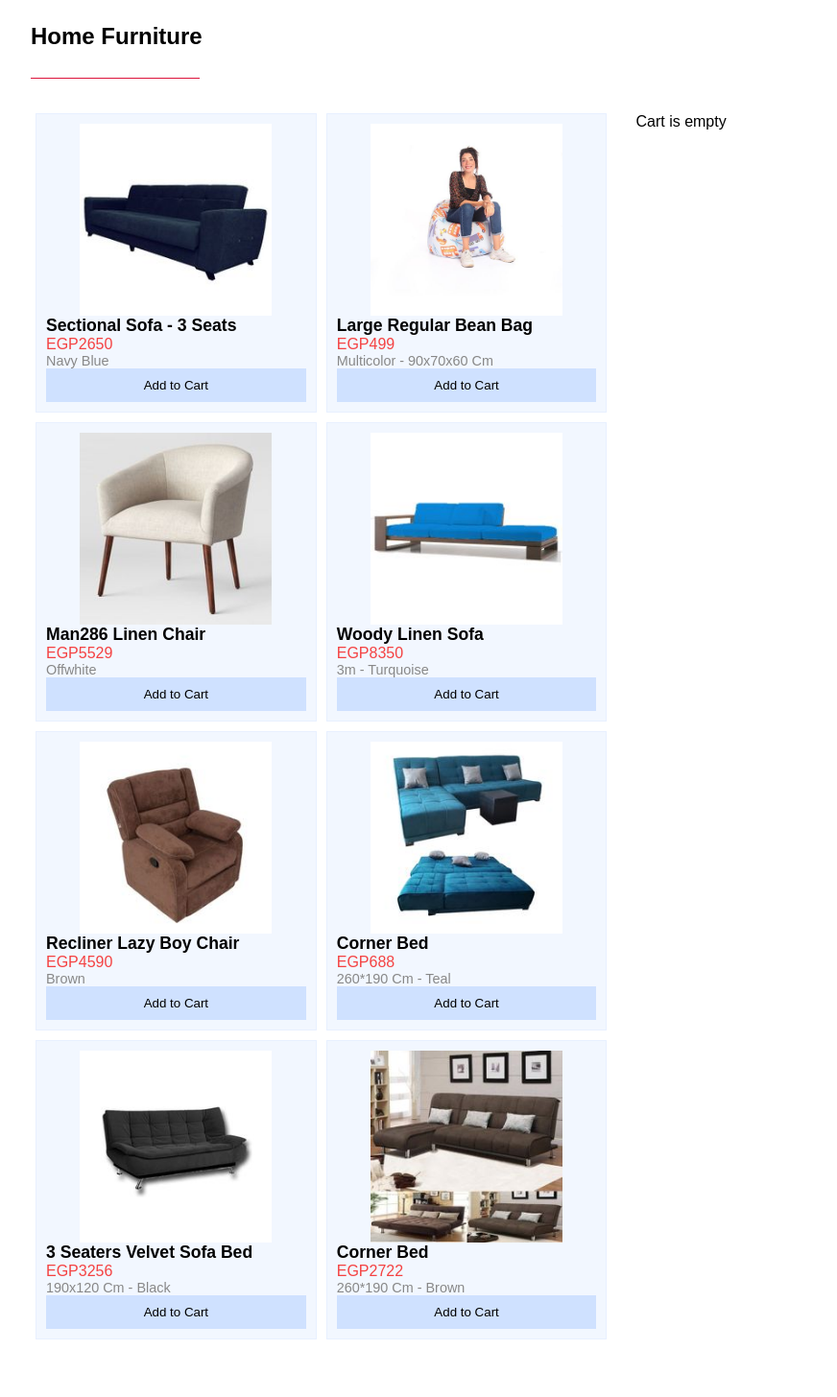
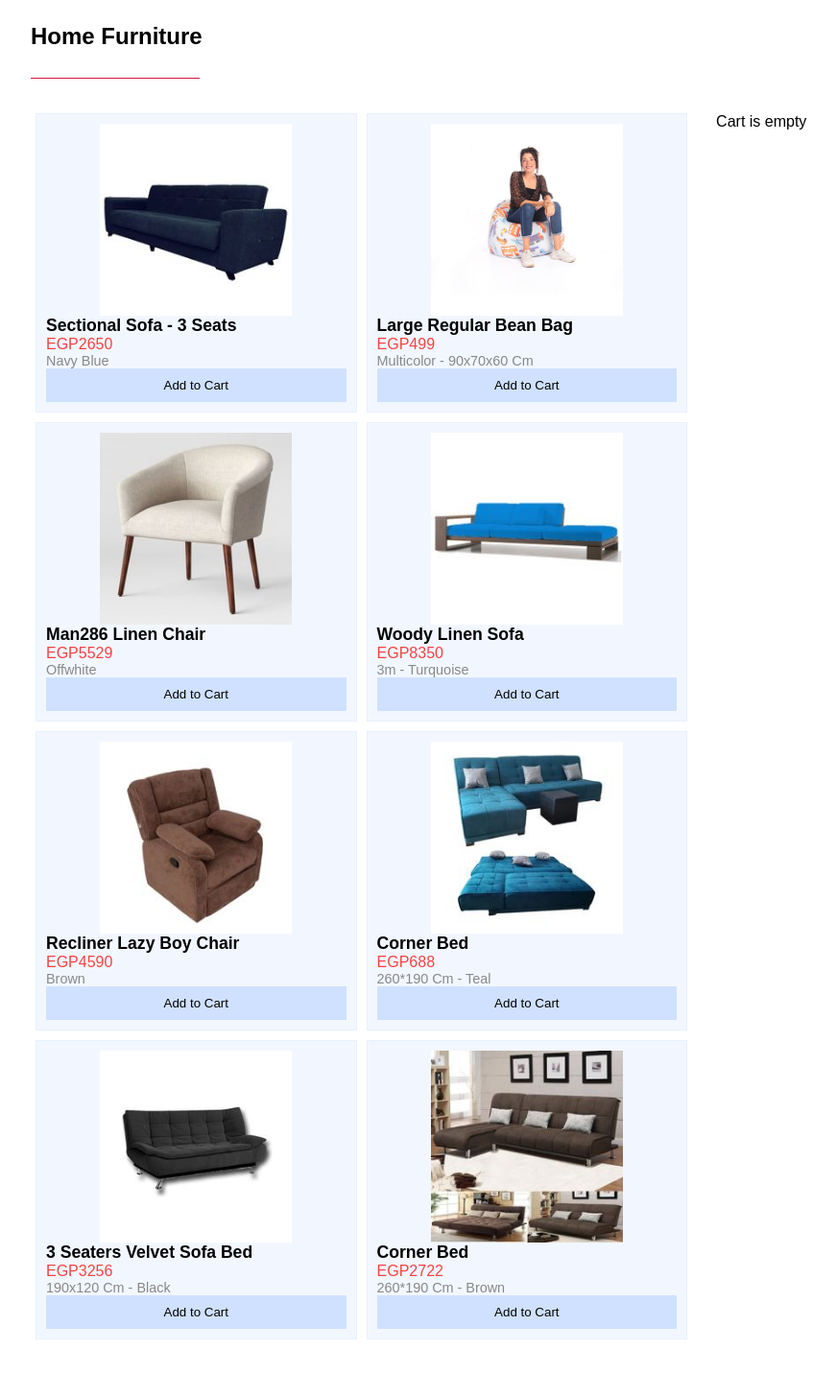
Before and after one commit to elhalag93/project, a PHP site: page /furniture.html in a window 1280 px wide. Shown: the whole page at 96% size, without its empty margins (63-935 px from the left). Run offline with PHP 8.4, Linux system fonts and the light colour scheme.

Commit message:
Update furniture.css

```diff
--- a/furniture.css
+++ b/furniture.css
@@ -72,8 +72,8 @@ html, body {
     display: flex;
     max-width: 1000px;
   }
-  #cart-products { width: 70% }
-  #cart-list { width: 40% }
+  #cart-products { width: 80% }
+  #cart-list { width: 30% }
   #cart-products, #cart-list { padding: 20px }
 
 
```
